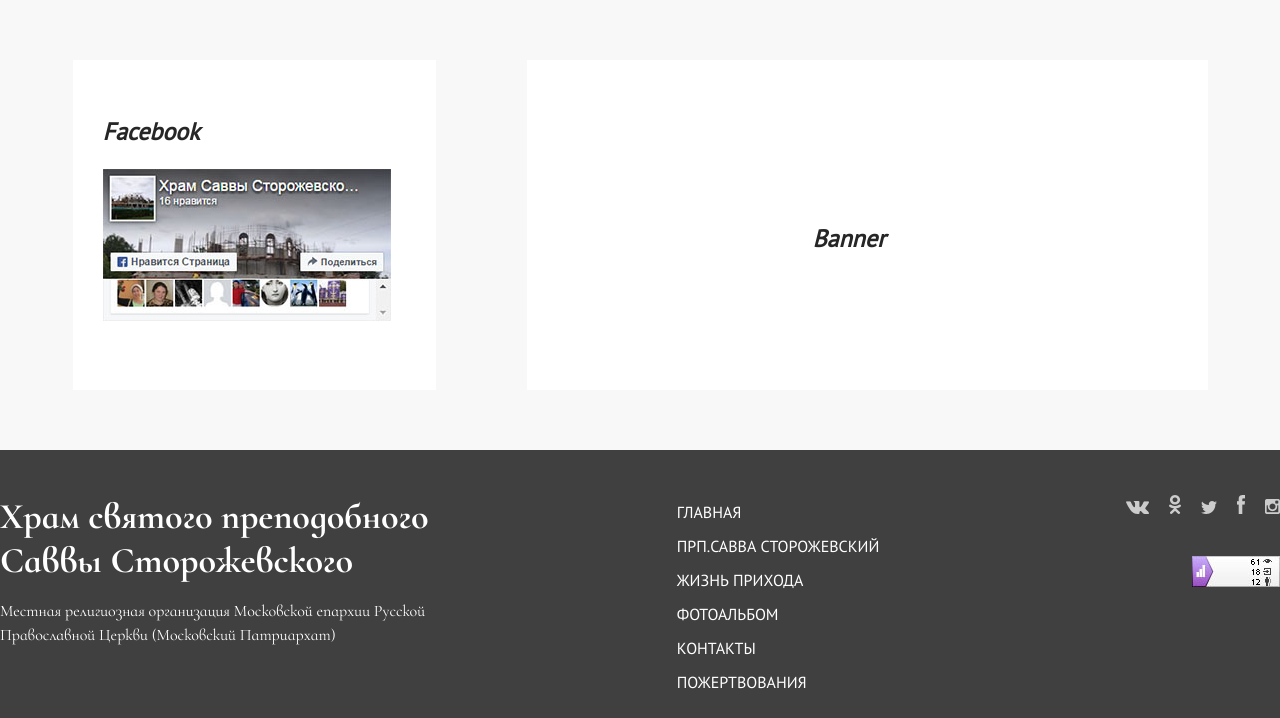
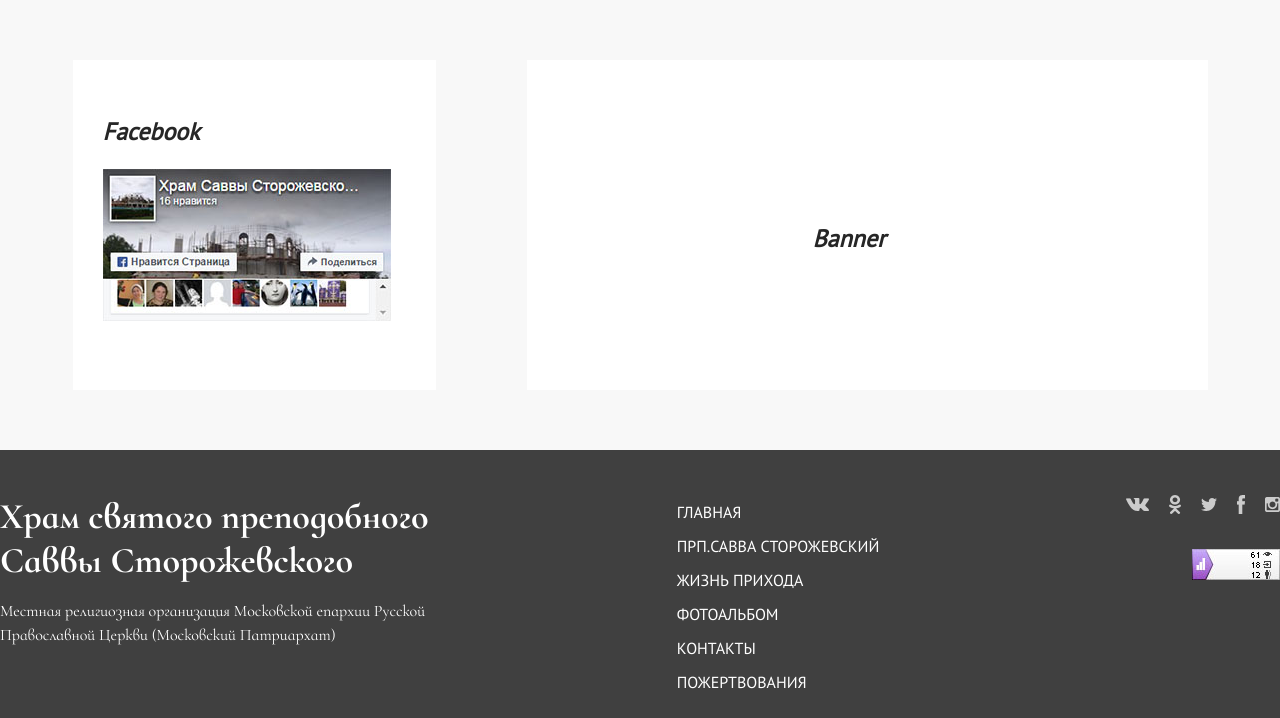
Before and after one commit to Mistesq/landing-church, a website: page source/index.html in a window 1280 px wide. Shown: the part 3007-3725 px from the top of the page. Drawn offline with nearby package versions, Linux system fonts and the light colour scheme; files that its build step writes are made by us from their sources.

Commit message:
блок социал

```diff
--- a/source/index.html
+++ b/source/index.html
@@ -83,27 +83,22 @@
             <ul class="socials">
               <li class="socials__item">
                 <a href="#" class="socials__link socials__link--vk" aria-label="Пишите нам в вк">
-                  <img src="img/icon-vk.png" alt="вконтакте">
                 </a>
               </li>
               <li class="socials__item">
                 <a href="#" class="socials__link socials__link--ok" aria-label="Пишите нам в Одноклассниках">
-                  <img src="img/icon-ok.png" alt="Одноклассники">
                 </a>
               </li>
               <li class="socials__item">
                 <a href="#" class="socials__link socials__link--twitter" aria-label="Читайте нас в Твиттере">
-                  <img src="img/icon-twitter.png" alt="Твиттер">
                 </a>
               </li>
               <li class="socials__item">
                 <a href="#" class="socials__link socials__link--fb" aria-label="Пишите нам на Фэйсбуке">
-                  <img src="img/icon-fb.png" alt="Твиттер">
                 </a>
               </li>
               <li class="socials__item">
                 <a href="#" class="socials__link socials__link--instagram" aria-label="Смотрите нас в Инстаграм">
-                  <img src="img/icon-inst.png" alt="Твиттер">
                 </a>
               </li>
             </ul>
@@ -127,27 +122,22 @@
             <ul class="socials">
               <li class="socials__item">
                 <a href="#" class="socials__link socials__link--vk" aria-label="Пишите нам в вк">
-                  <img src="img/icon-vk.png" alt="вконтакте">
                 </a>
               </li>
               <li class="socials__item">
                 <a href="#" class="socials__link socials__link--ok" aria-label="Пишите нам в Одноклассниках">
-                  <img src="img/icon-ok.png" alt="Одноклассники">
                 </a>
               </li>
               <li class="socials__item">
                 <a href="#" class="socials__link socials__link--twitter" aria-label="Читайте нас в Твиттере">
-                  <img src="img/icon-twitter.png" alt="Твиттер">
                 </a>
               </li>
               <li class="socials__item">
                 <a href="#" class="socials__link socials__link--fb" aria-label="Пишите нам на Фэйсбуке">
-                  <img src="img/icon-fb.png" alt="Твиттер">
                 </a>
               </li>
               <li class="socials__item">
                 <a href="#" class="socials__link socials__link--instagram" aria-label="Смотрите нас в Инстаграм">
-                  <img src="img/icon-inst.png" alt="Твиттер">
                 </a>
               </li>
             </ul>
@@ -330,27 +320,22 @@
         <ul class="page-footer__socials socials">
           <li class="socials__item">
             <a href="#" class="socials__link socials__link--vk" aria-label="Пишите нам в вк">
-              <img src="img/icon-vk.png" alt="вконтакте">
             </a>
           </li>
           <li class="socials__item">
             <a href="#" class="socials__link socials__link--ok" aria-label="Пишите нам в Одноклассниках">
-              <img src="img/icon-ok.png" alt="Одноклассники">
             </a>
           </li>
           <li class="socials__item">
             <a href="#" class="socials__link socials__link--twitter" aria-label="Читайте нас в Твиттере">
-              <img src="img/icon-twitter.png" alt="Твиттер">
             </a>
           </li>
           <li class="socials__item">
             <a href="#" class="socials__link socials__link--fb" aria-label="Пишите нам на Фэйсбуке">
-              <img src="img/icon-fb.png" alt="Твиттер">
             </a>
           </li>
           <li class="socials__item">
             <a href="#" class="socials__link socials__link--instagram" aria-label="Смотрите нас в Инстаграм">
-              <img src="img/icon-inst.png" alt="Твиттер">
             </a>
           </li>
         </ul>
--- a/source/sass/social.scss
+++ b/source/sass/social.scss
@@ -11,6 +11,8 @@
 
   &__item {
     margin: 0 10px;
+    display: flex;
+    align-items: center;
   }
 
   &__item:first-child {
@@ -21,3 +23,59 @@
     margin-right: 0;
   }
 }
+
+.socials__link {
+  background-image: url(../img/soc_sprite.png);
+  background-repeat: no-repeat;
+  height: 13px;
+  width: 23px;
+  display: inline-block;
+
+  &--vk {
+    &:hover {
+      background-position:0 -15px;
+    }
+  }
+
+  &--ok {
+    height: 19px;
+    width: 12px;
+    background-position:-24px 0;
+
+    &:hover {
+      background-position:-24px -19px;
+    }
+  }
+
+  &--twitter {
+    height: 13px;
+    width: 16px;
+    background-position:-36px 0;
+
+    &:hover {
+      background-position:-36px -15px;
+    }
+  }
+
+  &--fb {
+    height: 19px;
+    width: 8px;
+    background-position:-52px 0;
+
+
+
+    &:hover {
+      background-position:-52px -21px;
+    }
+  }
+
+  &--instagram {
+    height: 15px;
+    width: 15px;
+    background-position:-63px 0;
+
+    &:hover {
+      background-position:-63px -17px;
+    }
+  }
+}
```
Also changed, not shown: source/img/icon-fb-green.png (deleted), source/img/icon-fb.png (deleted), source/img/icon-inst-gr.png (deleted), source/img/icon-inst.png (deleted), source/img/icon-ok-gr.png (deleted), source/img/icon-ok.png (deleted), source/img/icon-twitter-gr.png (deleted), source/img/icon-twitter.png (deleted), source/img/icon-vk-gr.png (deleted), source/img/icon-vk.png (deleted), source/img/inst.svg (deleted), source/img/ok.svg (deleted), source/img/soc_sprite.png (added), source/img/tw.svg (deleted), 1 more files.
